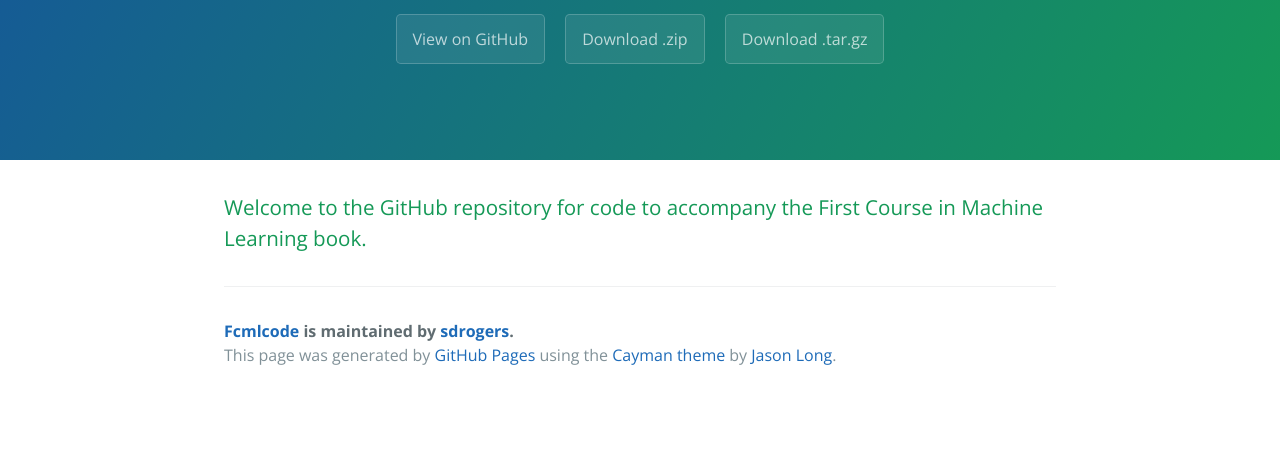
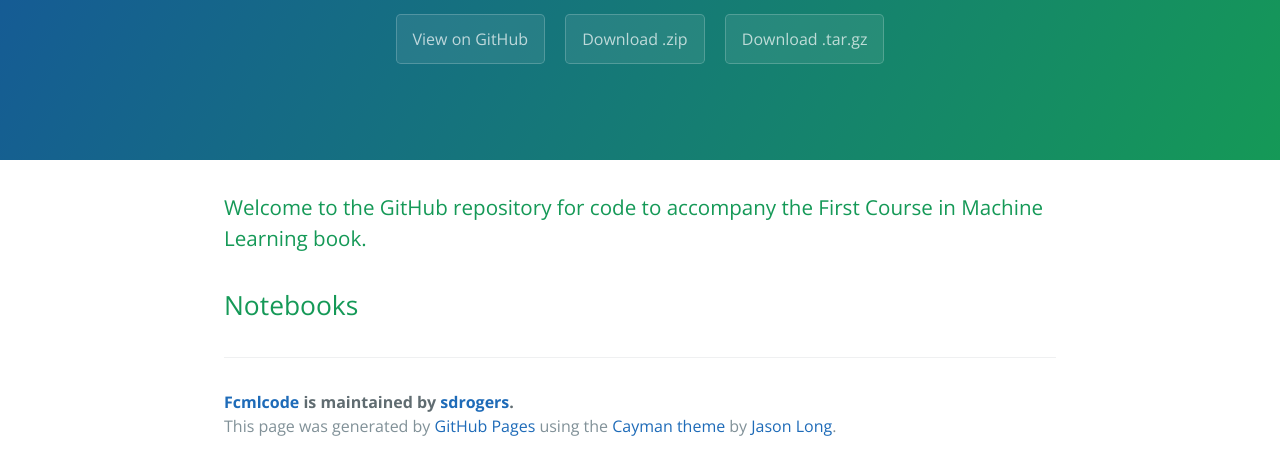
Before and after one commit to sdrogers/fcmlcode, a plain HTML site: page index.html in a window 1280 px wide. Shown: the part 176-650 px from the top of the page. Drawn offline with nearby package versions, Linux system fonts and the light colour scheme.

Commit message:
modifying index

```diff
--- a/index.html
+++ b/index.html
@@ -22,6 +22,9 @@
       <h3>
 <a id="welcome-to-the-github-repository-for-code-to-accompany-the-first-course-in-machine-learning-book" class="anchor" href="#welcome-to-the-github-repository-for-code-to-accompany-the-first-course-in-machine-learning-book" aria-hidden="true"><span class="octicon octicon-link"></span></a>Welcome to the GitHub repository for code to accompany the First Course in Machine Learning book.</h3>
 
+
+      <h2>Notebooks</h2>
+
       <footer class="site-footer">
         <span class="site-footer-owner"><a href="https://github.com/sdrogers/fcmlcode">Fcmlcode</a> is maintained by <a href="https://github.com/sdrogers">sdrogers</a>.</span>
 
```
